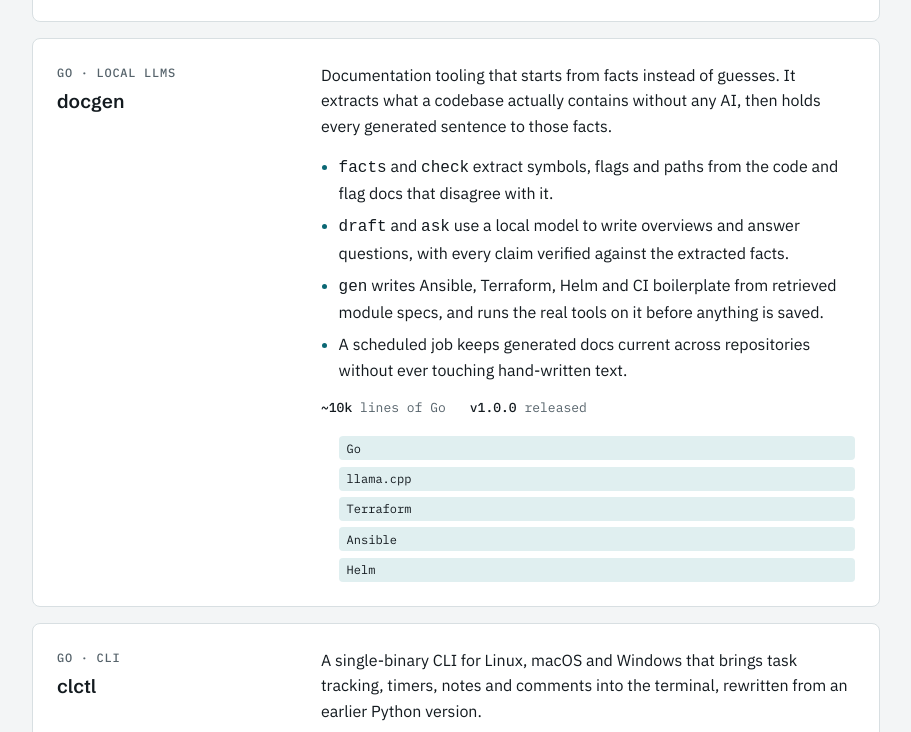
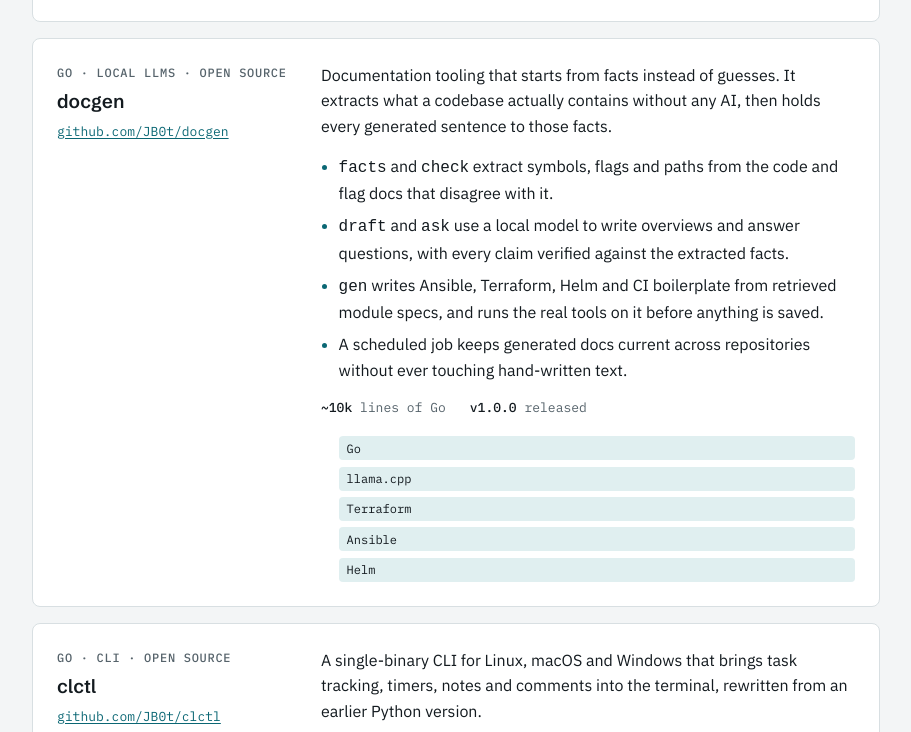
Before and after one commit to JB0t/JB0t.github.io, a plain HTML site: page index.html in a window 1280 px wide. Shown: the part 3628-4360 px from the top of the page, without its empty margins (288-1199 px from the left). Drawn offline with Linux system fonts and the light colour scheme.

Commit message:
Link clctl and docgen to their public repositories
Co-Authored-By: Claude Opus 5.5 <noreply@anthropic.com>

```diff
--- a/index.html
+++ b/index.html
@@ -482,8 +482,9 @@ ul { margin: 0; padding: 0; }
 
           <article class="project">
             <div class="project-meta">
-              <p class="label">Go · Local LLMs</p>
+              <p class="label">Go · Local LLMs · Open source</p>
               <h4>docgen</h4>
+              <a href="https://github.com/JB0t/docgen" rel="noopener">github.com/JB0t/docgen</a>
             </div>
             <div class="project-body">
               <p>Documentation tooling that starts from facts instead of guesses. It extracts what a codebase actually contains without any AI, then holds every generated sentence to those facts.</p>
@@ -500,8 +501,9 @@ ul { margin: 0; padding: 0; }
 
           <article class="project">
             <div class="project-meta">
-              <p class="label">Go · CLI</p>
+              <p class="label">Go · CLI · Open source</p>
               <h4>clctl</h4>
+              <a href="https://github.com/JB0t/clctl" rel="noopener">github.com/JB0t/clctl</a>
             </div>
             <div class="project-body">
               <p>A single-binary CLI for Linux, macOS and Windows that brings task tracking, timers, notes and comments into the terminal, rewritten from an earlier Python version.</p>
@@ -542,7 +544,7 @@ ul { margin: 0; padding: 0; }
               <p>The everyday automation behind the tools above, kept as a versioned, documented toolkit.</p>
               <ul>
                 <li><code>llm-fit</code> inspects the machine's CPU, RAM and GPU and picks the largest model and context that fit safely; <code>llm-server</code> runs llama.cpp presets on localhost.</li>
-                <li>Terraform state search across S3 buckets, unattended sync of many repositories, and tagged, versioned releases for the Go CLIs.</li>
+                <li>Terraform state search across S3 buckets and unattended sync of many repositories.</li>
                 <li>Small Go utilities, including an interactive AWS SSO profile switcher.</li>
               </ul>
               <ul class="tags"><li>Bash</li><li>Go</li><li>uv</li><li>Terraform</li><li>AWS SSO</li></ul>
```
